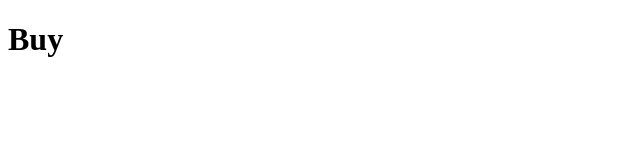
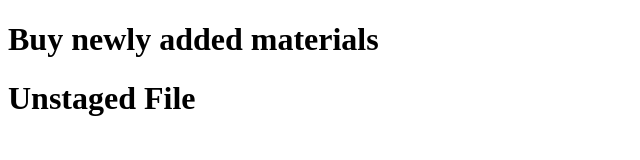
Before and after one commit to rico4pepe/cohort25, a plain HTML site: page buy.html in a window 1280 px wide. Shown: the whole page, without its empty margins (0-640 px from the left). Drawn offline with Linux system fonts and the light colour scheme.

Commit message:
committing all changes

```diff
--- a/buy.html
+++ b/buy.html
@@ -6,6 +6,7 @@
 	<title></title>
 </head>
 <body>
-		<h1> Buy </h1>
+		<h1> Buy newly added materials </h1>
+		<h1> Unstaged File </h1>
 </body>
 </html>
```
Also changed, not shown: payment.html (+1 -1 lines), 1 other file.
